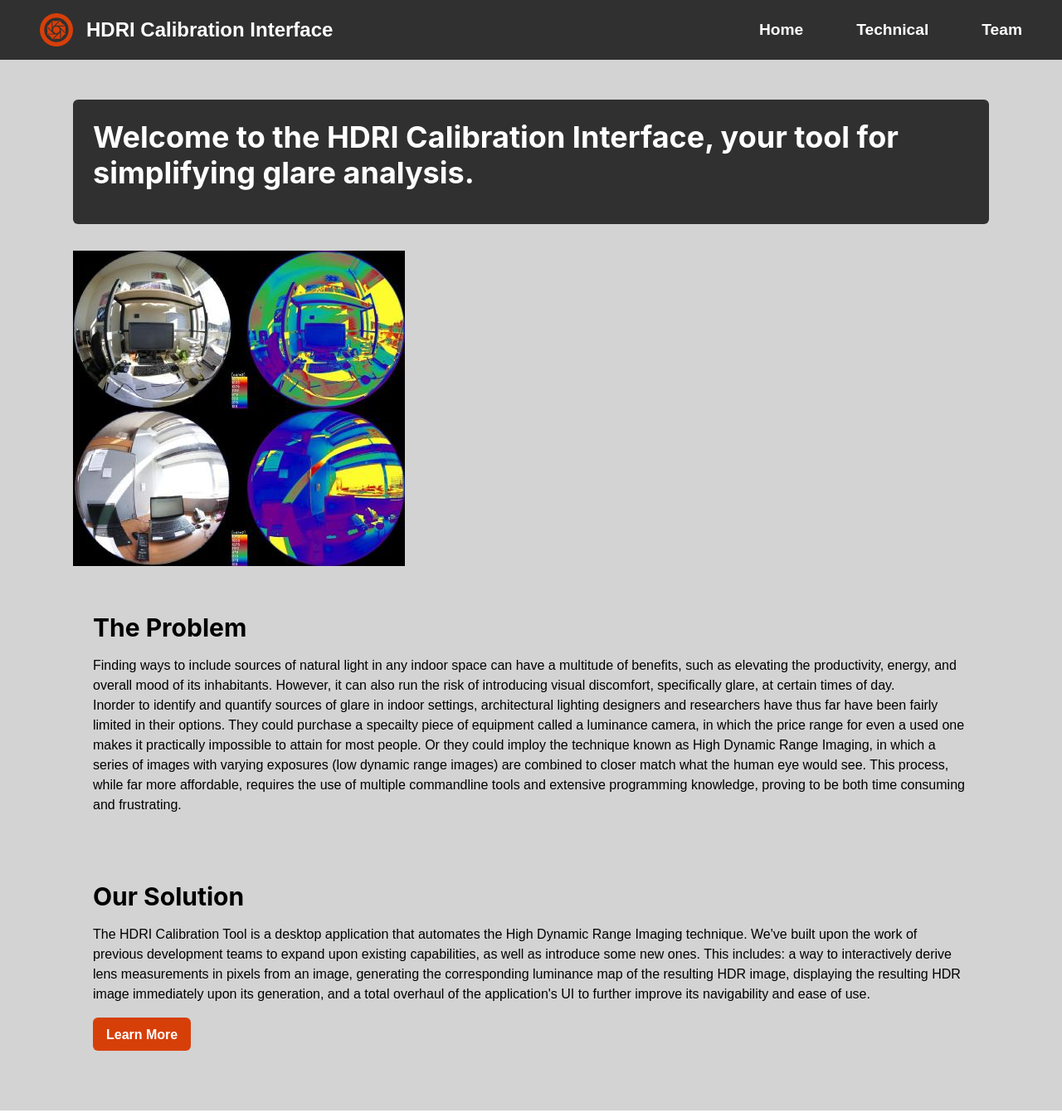
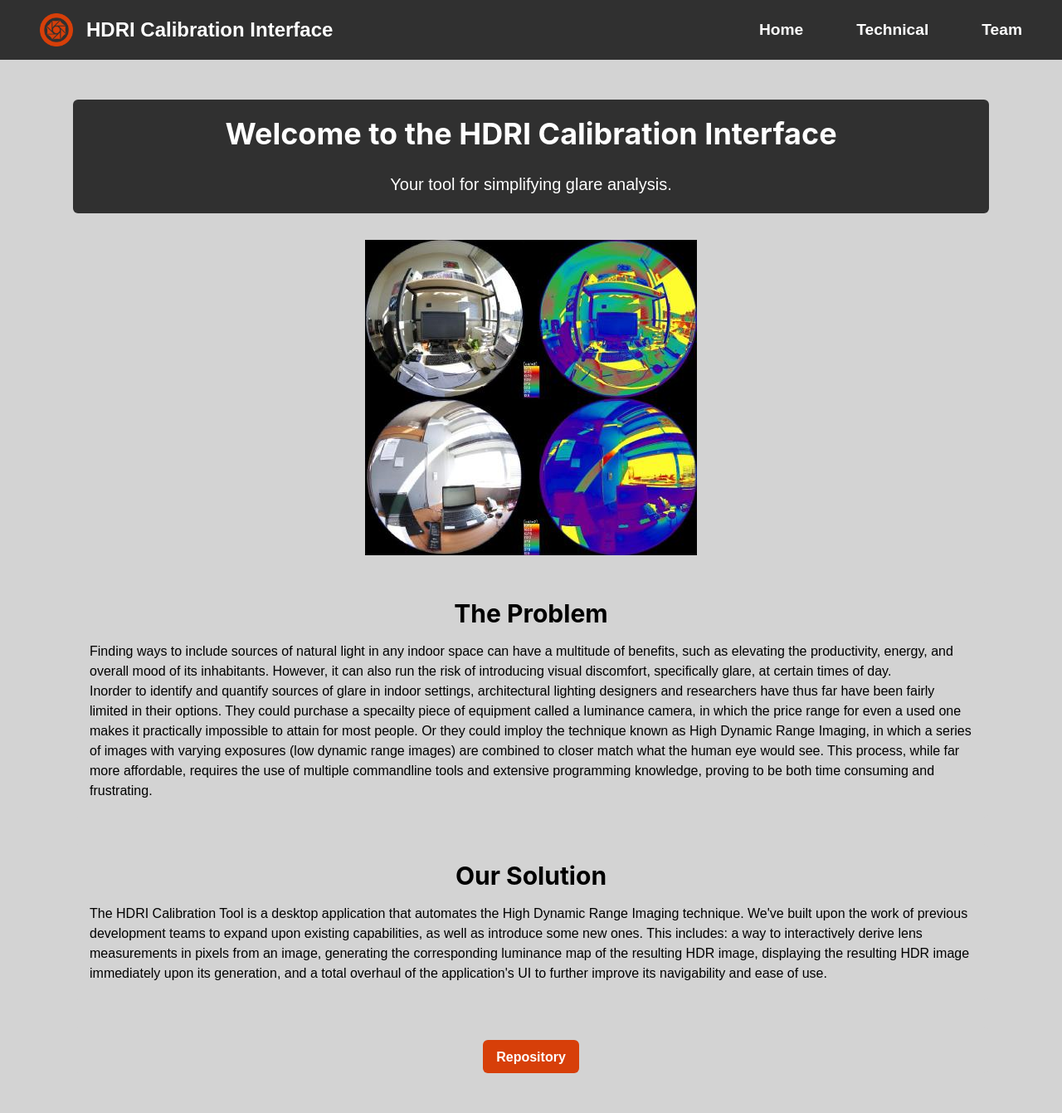
Before and after one commit to ArtinL/hdri-landing, a React (Create React App) app: page / in a window 1280 px wide. Shown: the whole page at 83% size. Built offline with nearby package versions, Linux system fonts and the light colour scheme.

Commit message:
More layout updates - home.

```diff
--- a/src/pages/Home.tsx
+++ b/src/pages/Home.tsx
@@ -4,12 +4,13 @@ import bruh from "../assets/bruh.jpeg";
 export default function Home() {
   return (
     <VStack spacing={8} align="stretch" p={8} bg="lightgray" minH="100vh">
-      <Box bg="#303030" p={6} borderRadius="md" color="white">
-        <Heading mb={4}>Welcome to the HDRI Calibration Interface, your tool for simplifying glare analysis.</Heading>
-      </Box>
-      <Box><Image src={bruh} alt="HDRI Logo" /></Box>
-      <Box bg="lightgray" p={6} borderRadius="md" color="black">
-        <Heading size="lg" mb={4}>The Problem</Heading>
+      <VStack bg="#303030" p={5} borderRadius="md" color="white" justifyContent="center" alignItems="center" display="flex">
+        <Heading mb={4}>Welcome to the HDRI Calibration Interface</Heading>
+        <Text fontSize={20}>Your tool for simplifying glare analysis.</Text>
+      </VStack>
+      <Box justifyContent="center" alignItems="center" display="flex"><Image src={bruh} alt="HDRI Logo" /></Box>
+      <Box bg="lightgray" p={5} borderRadius="md" color="black">
+        <Heading size="lg" mb={4} justifyContent="center" alignItems="center" display="flex">The Problem</Heading>
         <Text>
           Finding ways to include sources of natural light in any indoor space can have a multitude of benefits,
           such as elevating the productivity, energy, and overall mood of its inhabitants. However, it can also
@@ -25,8 +26,8 @@ export default function Home() {
           proving to be both time consuming and frustrating.
         </Text>
       </Box>
-      <Box bg="lightgray" p={6} borderRadius="md" color="black">
-        <Heading size="lg" mb={4}>Our Solution</Heading>
+      <Box bg="lightgray" p={5} borderRadius="md" color="black">
+        <Heading size="lg" mb={4} justifyContent="center" alignItems="center" display="flex">Our Solution</Heading>
         <Text>
           The HDRI Calibration Tool is a desktop application that automates the High Dynamic Range Imaging technique. We've built upon
           the work of previous development teams to expand upon existing capabilities, as well as introduce some new ones. This includes: a way to
@@ -34,8 +35,10 @@ export default function Home() {
           HDR image, displaying the resulting HDR image immediately upon its generation, and a total overhaul of the application's UI to
           further improve its navigability and ease of use.
         </Text>
-        <Button mt={4} bg="#D73F09" color="white" _hover={{ bg: 'darkgray' }}>
-          Learn More
+      </Box>
+      <Box bg="lightgray" borderRadius="md" justifyContent="center" alignItems="center" display="flex">
+        <Button mt={4} bg="#D73F09" color="white" _hover={{ bg: 'darkgray' }} onClick={() => window.open('https://github.com/radiantlab/HDRICalibrationTool', '_blank')}>
+          Repository
         </Button>
       </Box>
     </VStack>
```
